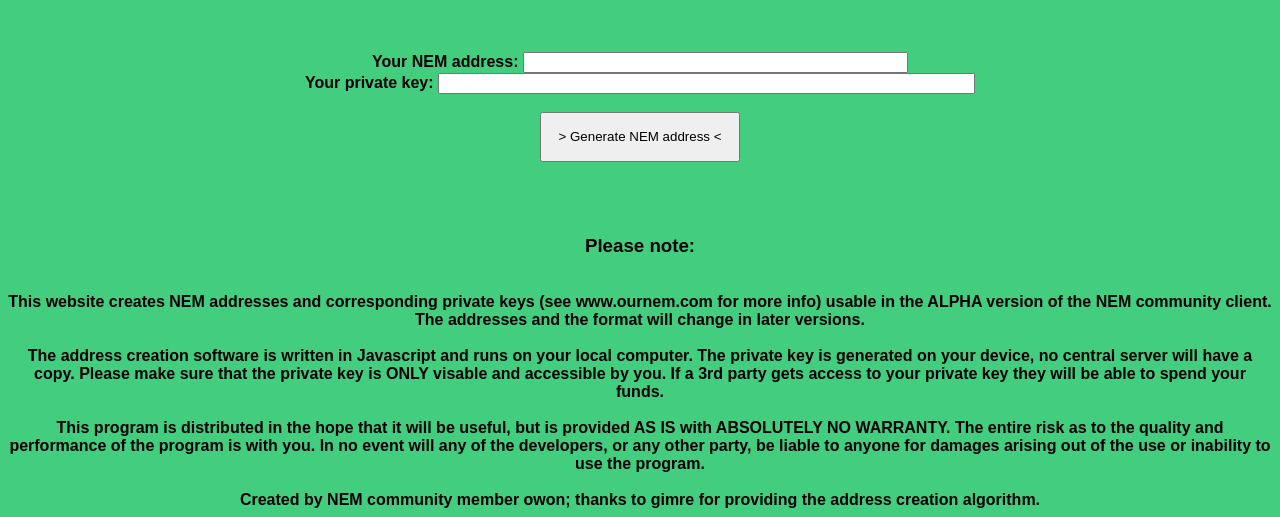
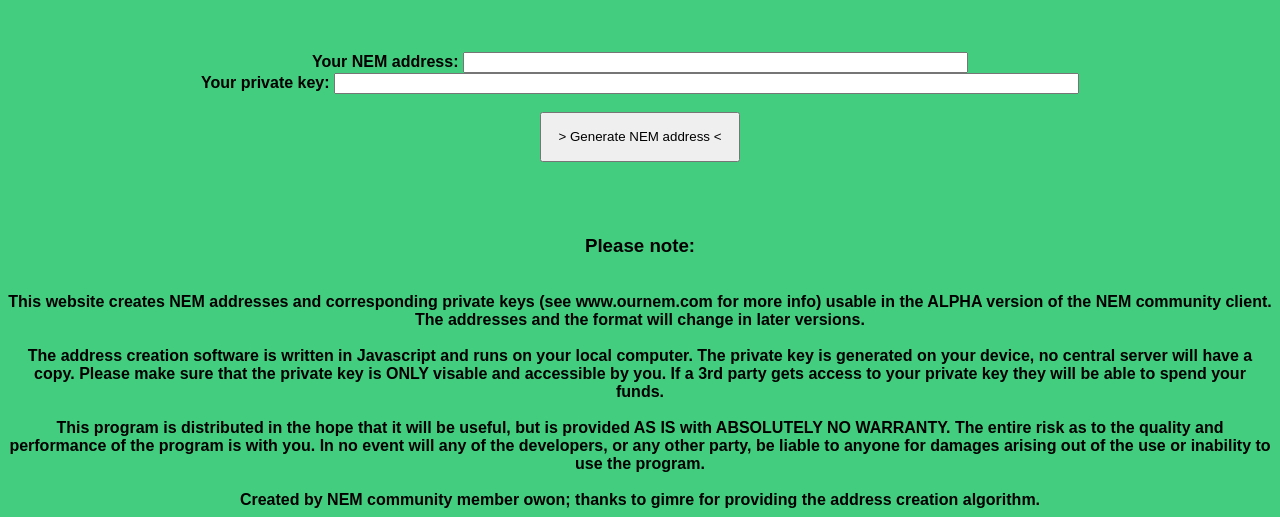
Before and after one commit to owon/nemaddress, a plain HTML site: page index.html in a window 1280 px wide. Shown: the part 349-866 px from the top of the page. Drawn offline with nearby package versions, Linux system fonts and the light colour scheme; some packages are replaced by stand-ins of ours.

Commit message:
Update index

```diff
--- a/index.html
+++ b/index.html
@@ -95,10 +95,10 @@ body { background-color:#42ce7e; font-weight:bold; font-family:Arial; font-size:
 <h3>A new economy starts with you!</h3>
 <br/><br/>
 Your NEM address:
-<input type="text" name="txt_address" id="txt_address"  readonly="true" size="45" style="text-align: center;"/>
+<input type="text" name="txt_address" id="txt_address"  readonly="true" size="60" style="text-align: center;"/>
 <br/>
 Your private key:
-<input type="text" name="txt_privatekey" id="txt_privatekey" readonly="true" size="64" style="text-align: center;"/>
+<input type="text" name="txt_privatekey" id="txt_privatekey" readonly="true" size="90" style="text-align: center;"/>
 <br/><br/>
 <input type="submit" name="button" id="button1" onclick="createaddress()" value="> Generate NEM address <" style="height:50px; width:200px"/>
 <br/><br/><br/><br/>
```
